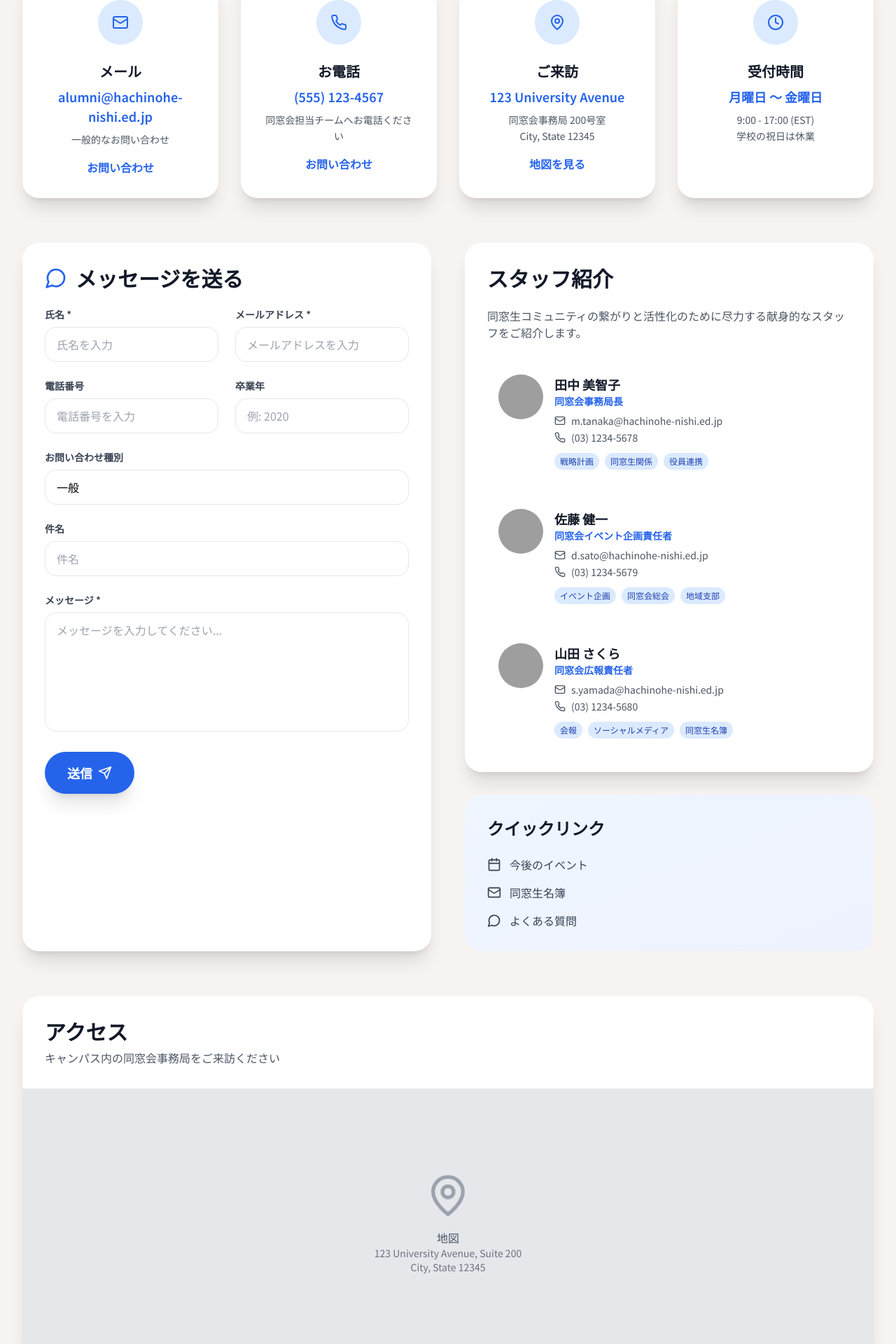
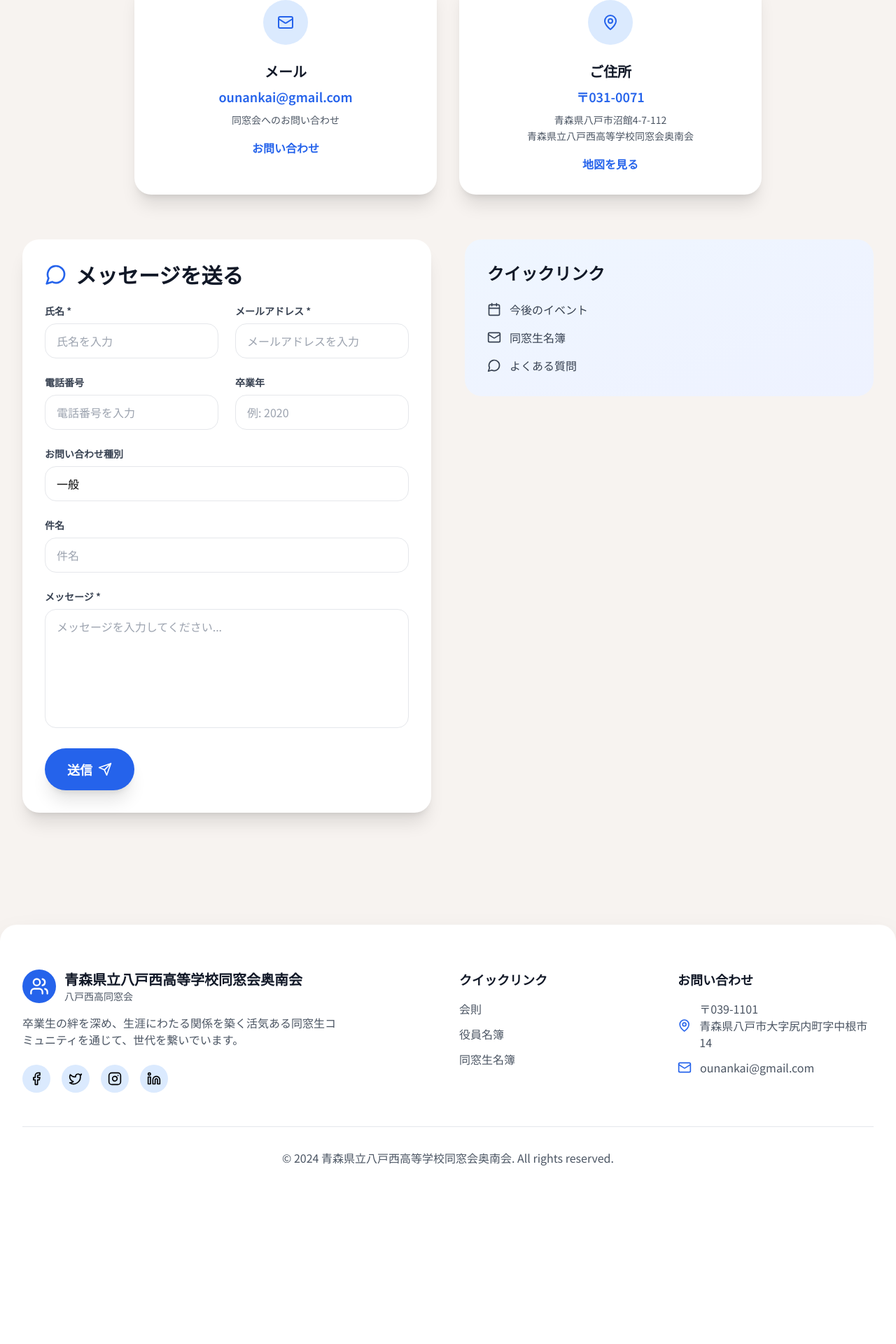
Before and after one commit to Kazuglobal/ounankai, a React (Vite) app in the folder project/: page /contact in a window 1280 px wide. Shown: the part 396-2316 px from the top of the page at 70% size. After the commit the page ends 2126 px from the top, so only its background shows below. Built offline with nearby package versions, Linux system fonts and the light colour scheme; grey boxes are pictures that could not be loaded.

Commit message:
fix/お問い合わせファーム訂正

```diff
--- a/project/src/components/Layout.tsx
+++ b/project/src/components/Layout.tsx
@@ -26,7 +26,8 @@ const Layout: React.FC<LayoutProps> = ({ children }) => {
 
   const navigation = [
     { name: 'ホーム', href: '/' },
-    { name: '同窓会について', href: '/about' },
+    { name: '会則', href: '/bylaws' },
+    { name: '役員名簿', href: '/board-of-directors' },
     { name: 'ギャラリー', href: '/gallery' },
     { name: '同窓生紹介', href: '/alumni-profiles' },
     { name: 'お知らせ', href: '/announcements' },
@@ -75,7 +76,7 @@ const Layout: React.FC<LayoutProps> = ({ children }) => {
 
             {/* Tablet Navigation */}
             <div className="hidden md:flex lg:hidden items-center space-x-2">
-              {navigation.slice(0, 4).map((item) => (
+              {navigation.slice(0, 5).map((item) => (
                 <Link
                   key={item.name}
                   to={item.href}
@@ -85,7 +86,7 @@ const Layout: React.FC<LayoutProps> = ({ children }) => {
                       : 'text-gray-700 hover:bg-white hover:text-blue-600 hover:shadow-md'
                   }`}
                 >
-                  {item.name.length > 4 ? item.name.substring(0, 4) + '...' : item.name}
+                  {item.name === '役員名簿' ? '役員' : (item.name.length > 3 ? item.name.substring(0, 3) + '...' : item.name)}
                 </Link>
               ))}
             </div>
@@ -167,9 +168,8 @@ const Layout: React.FC<LayoutProps> = ({ children }) => {
             <div>
               <h4 className="text-lg font-semibold text-gray-900 mb-4">クイックリンク</h4>
               <ul className="space-y-3">
-                <li><Link to="/about" className="text-gray-600 hover:text-blue-600 transition-colors duration-200">同窓会について</Link></li>
                 <li><Link to="/bylaws" className="text-gray-600 hover:text-blue-600 transition-colors duration-200">会則</Link></li>
-                <li><Link to="/board-of-directors" className="text-gray-600 hover:text-blue-600 transition-colors duration-200">役員紹介</Link></li>
+                <li><Link to="/board-of-directors" className="text-gray-600 hover:text-blue-600 transition-colors duration-200">役員名簿</Link></li>
                 <li><Link to="/alumni-profiles" className="text-gray-600 hover:text-blue-600 transition-colors duration-200">同窓生名簿</Link></li>
               </ul>
             </div>
@@ -180,17 +180,13 @@ const Layout: React.FC<LayoutProps> = ({ children }) => {
               <div className="space-y-3">
                 <div className="flex items-center space-x-3">
                   <MapPin className="w-5 h-5 text-blue-600" />
-                  <span className="text-gray-600">〒123-4567<br />東京都〇〇区〇〇1-2-3</span>
+                  <span className="text-gray-600">〒039-1101<br />青森県八戸市大字尻内町字中根市14</span>
                 </div>
                 <div className="flex items-center space-x-3">
                   <Mail className="w-5 h-5 text-blue-600" />
-                  <a href="mailto:alumni@hachinohe-nishi.ed.jp" className="text-gray-600 hover:text-blue-600 transition-colors duration-200">
-                    alumni@hachinohe-nishi.ed.jp
+                  <a href="mailto:ounankai@gmail.com" className="text-gray-600 hover:text-blue-600 transition-colors duration-200">
+                    ounankai@gmail.com
                   </a>
-                </div>
-                <div className="flex items-center space-x-3">
-                  <Calendar className="w-5 h-5 text-blue-600" />
-                  <span className="text-gray-600">月〜金 9:00-17:00</span>
                 </div>
               </div>
             </div>
--- a/project/src/pages/Announcements.tsx
+++ b/project/src/pages/Announcements.tsx
@@ -319,27 +319,6 @@ const Announcements: React.FC = () => {
           </div>
         )}
 
-        {/* Newsletter Signup */}
-        <div className="mt-20">
-          <div className="bg-gradient-to-r from-blue-600 to-blue-800 rounded-3xl p-12 text-white text-center">
-            <h2 className="text-3xl md:text-4xl font-bold mb-4">
-              情報を受け取る
-            </h2>
-            <p className="text-xl mb-8 max-w-2xl mx-auto">
-              ニュースレターを購読して、最新の同窓生ニュースやイベント更新情報を受信箱で直接受け取りましょう。
-            </p>
-            <div className="max-w-md mx-auto flex gap-4">
-              <input
-                type="email"
-                placeholder="メールアドレスを入力"
-                className="flex-grow px-6 py-4 rounded-2xl text-gray-900 placeholder-gray-500 focus:outline-none focus:ring-2 focus:ring-blue-300"
-              />
-              <button className="bg-white text-blue-600 px-8 py-4 rounded-2xl font-semibold hover:bg-gray-50 transition-colors duration-200 whitespace-nowrap">
-                購読
-              </button>
-            </div>
-          </div>
-        </div>
       </div>
     </div>
   );
--- a/project/src/pages/Contact.tsx
+++ b/project/src/pages/Contact.tsx
@@ -31,59 +31,19 @@ const Contact: React.FC = () => {
     {
       icon: <Mail className="w-6 h-6" />,
       title: 'メール',
-      details: 'alumni@hachinohe-nishi.ed.jp',
-      description: '一般的なお問い合わせ',
-      action: 'mailto:alumni@hachinohe-nishi.ed.jp'
-    },
-    {
-      icon: <Phone className="w-6 h-6" />,
-      title: 'お電話',
-      details: '(555) 123-4567',
-      description: '同窓会担当チームへお電話ください',
-      action: 'tel:+15551234567'
+      details: 'ounankai@gmail.com',
+      description: '同窓会へのお問い合わせ',
+      action: 'mailto:ounankai@gmail.com'
     },
     {
       icon: <MapPin className="w-6 h-6" />,
-      title: 'ご来訪',
-      details: '123 University Avenue',
-      description: '同窓会事務局 200号室\nCity, State 12345',
+      title: 'ご住所',
+      details: '〒031-0071',
+      description: '青森県八戸市沼館4-7-112\n青森県立八戸西高等学校同窓会奥南会',
       action: 'https://maps.google.com'
-    },
-    {
-      icon: <Clock className="w-6 h-6" />,
-      title: '受付時間',
-      details: '月曜日 〜 金曜日',
-      description: '9:00 - 17:00 (EST)\n学校の祝日は休業',
-      action: null
     }
   ];
 
-  const staff = [
-    {
-      name: '田中 美智子',
-      role: '同窓会事務局長',
-      email: 'm.tanaka@hachinohe-nishi.ed.jp',
-      phone: '(03) 1234-5678',
-      image: 'https://images.pexels.com/photos/3184418/pexels-photo-3184418.jpeg?auto=compress&cs=tinysrgb&w=300&h=300&fit=crop',
-      specialties: ['戦略計画', '同窓生関係', '役員連携']
-    },
-    {
-      name: '佐藤 健一',
-      role: '同窓会イベント企画責任者',
-      email: 'd.sato@hachinohe-nishi.ed.jp',
-      phone: '(03) 1234-5679',
-      image: 'https://images.pexels.com/photos/1222271/pexels-photo-1222271.jpeg?auto=compress&cs=tinysrgb&w=300&h=300&fit=crop',
-      specialties: ['イベント企画', '同窓会総会', '地域支部']
-    },
-    {
-      name: '山田 さくら',
-      role: '同窓会広報責任者',
-      email: 's.yamada@hachinohe-nishi.ed.jp',
-      phone: '(03) 1234-5680',
-      image: 'https://images.pexels.com/photos/762020/pexels-photo-762020.jpeg?auto=compress&cs=tinysrgb&w=300&h=300&fit=crop',
-      specialties: ['会報', 'ソーシャルメディア', '同窓生名簿']
-    }
-  ];
 
   return (
     <div className="py-20">
@@ -99,7 +59,7 @@ const Contact: React.FC = () => {
         </div>
 
         {/* Contact Information Cards */}
-        <div className="grid grid-cols-1 md:grid-cols-2 lg:grid-cols-4 gap-8 mb-16">
+        <div className="grid grid-cols-1 md:grid-cols-2 gap-8 mb-16 max-w-4xl mx-auto">
           {contactInfo.map((info, index) => (
             <div
               key={index}
@@ -120,7 +80,7 @@ const Contact: React.FC = () => {
                   rel={info.action.startsWith('http') ? 'noopener noreferrer' : undefined}
                   className="inline-block mt-4 text-blue-600 font-semibold hover:text-blue-700 transition-colors duration-200"
                 >
-                  {info.title === 'ご来訪' ? '地図を見る' : 'お問い合わせ'}
+                  {info.title === 'ご住所' ? '地図を見る' : 'お問い合わせ'}
                 </a>
               )}
             </div>
@@ -263,56 +223,8 @@ const Contact: React.FC = () => {
             </form>
           </div>
 
-          {/* Staff Directory */}
-          <div className="space-y-8">
-            <div className="bg-white rounded-3xl p-8 shadow-xl">
-              <h2 className="text-3xl font-bold text-gray-900 mb-6">スタッフ紹介</h2>
-              <p className="text-gray-600 mb-8">
-                同窓生コミュニティの繋がりと活性化のために尽力する献身的なスタッフをご紹介します。
-              </p>
-
-              <div className="space-y-6">
-                {staff.map((member, index) => (
-                  <div key={index} className="flex items-start space-x-4 p-4 rounded-2xl hover:bg-gray-50 transition-colors duration-200">
-                    <img
-                      src={member.image}
-                      alt={member.name}
-                      className="w-16 h-16 rounded-full object-cover flex-shrink-0"
-                    />
-                    <div className="flex-grow">
-                      <h3 className="text-lg font-bold text-gray-900">{member.name}</h3>
-                      <p className="text-blue-600 font-semibold text-sm mb-2">{member.role}</p>
-                      <div className="space-y-1 text-sm text-gray-600">
-                        <div className="flex items-center">
-                          <Mail className="w-4 h-4 mr-2" />
-                          <a href={`mailto:${member.email}`} className="hover:text-blue-600 transition-colors duration-200">
-                            {member.email}
-                          </a>
-                        </div>
-                        <div className="flex items-center">
-                          <Phone className="w-4 h-4 mr-2" />
-                          <a href={`tel:${member.phone}`} className="hover:text-blue-600 transition-colors duration-200">
-                            {member.phone}
-                          </a>
-                        </div>
-                      </div>
-                      <div className="flex flex-wrap gap-2 mt-3">
-                        {member.specialties.map((specialty, idx) => (
-                          <span
-                            key={idx}
-                            className="px-2 py-1 bg-blue-100 text-blue-800 text-xs rounded-full"
-                          >
-                            {specialty}
-                          </span>
-                        ))}
-                      </div>
-                    </div>
-                  </div>
-                ))}
-              </div>
-            </div>
-
-            {/* Quick Links */}
+          {/* Quick Links */}
+          <div>
             <div className="bg-gradient-to-br from-blue-50 to-indigo-50 rounded-3xl p-8">
               <h3 className="text-2xl font-bold text-gray-900 mb-6">クイックリンク</h3>
               <div className="space-y-4">
@@ -333,25 +245,6 @@ const Contact: React.FC = () => {
           </div>
         </div>
 
-        {/* Map Section */}
-        <div className="mt-16">
-          <div className="bg-white rounded-3xl overflow-hidden shadow-xl">
-            <div className="p-8 border-b border-gray-200">
-              <h2 className="text-3xl font-bold text-gray-900 mb-2">アクセス</h2>
-              <p className="text-gray-600">
-                キャンパス内の同窓会事務局をご来訪ください
-              </p>
-            </div>
-            <div className="h-96 bg-gray-200 flex items-center justify-center">
-              <div className="text-center">
-                <MapPin className="w-16 h-16 text-gray-400 mx-auto mb-4" />
-                <p className="text-gray-600 font-medium">地図</p>
-                <p className="text-gray-500 text-sm">123 University Avenue, Suite 200</p>
-                <p className="text-gray-500 text-sm">City, State 12345</p>
-              </div>
-            </div>
-          </div>
-        </div>
       </div>
     </div>
   );
```
